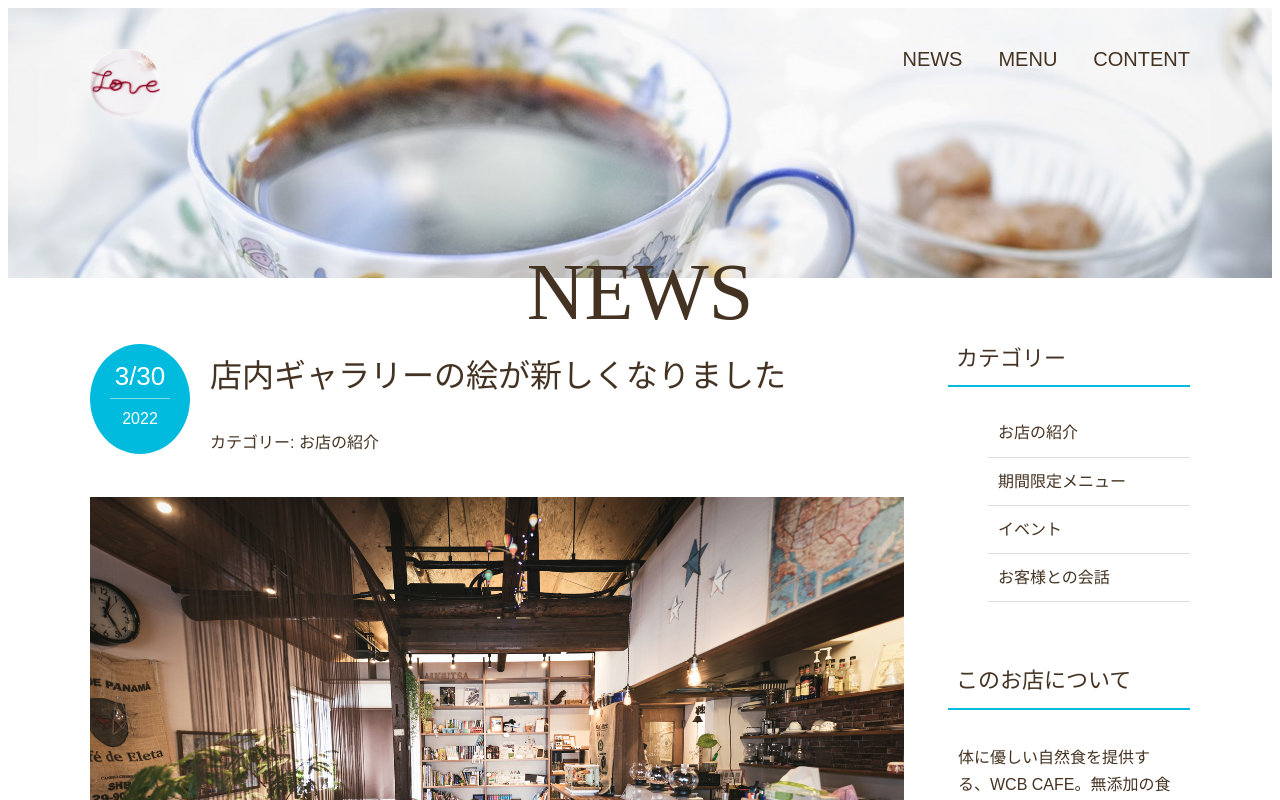
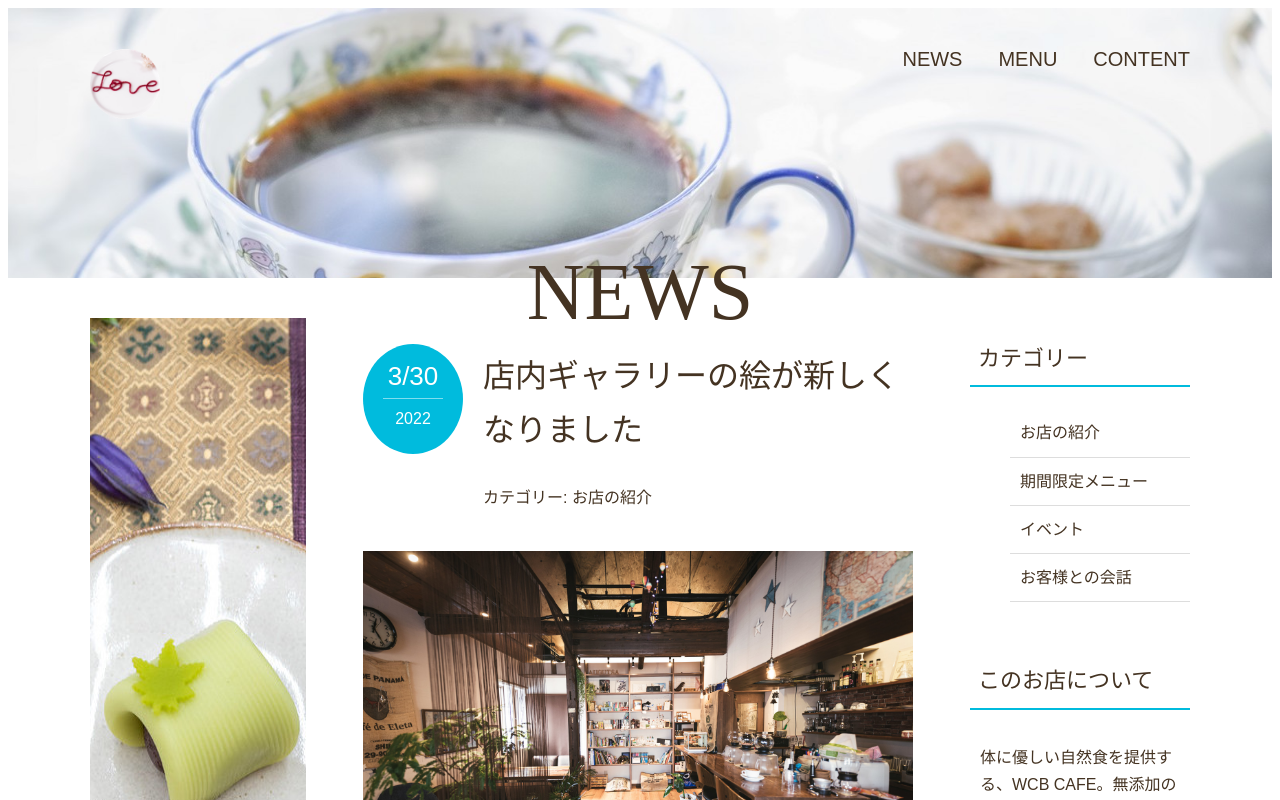
Before and after one commit to rinatz/web-design-nuxt, a Nuxt app: page /news in a window 1280 px wide. Shown: the top 800 px of the page. Built offline with nearby package versions, Linux system fonts and the light colour scheme.

Commit message:
Add an advertisement image

```diff
--- a/components/NewsArticle.vue
+++ b/components/NewsArticle.vue
@@ -22,7 +22,7 @@
 
 <style scoped>
 article {
-  width: 74%;
+  width: 50%;
 }
 
 .post-info {
--- a/components/NewsContent.vue
+++ b/components/NewsContent.vue
@@ -1,7 +1,8 @@
 <template>
   <div class="news-contents wrapper">
-    <NewsArticle />
-    <NewsSideBar />
+    <NewsArticle class="article" />
+    <NewsSideBar class="aside" />
+    <img class="ad" src="~/assets/img/wagashi.jpeg" alt="新メニュー登場" />
   </div>
 </template>
 
@@ -17,4 +18,16 @@
     flex-direction: column;
   }
 }
+
+.ad {
+  order: 1;
+}
+
+.article {
+  order: 2;
+}
+
+.aside {
+  order: 3;
+}
 </style>
--- a/components/NewsSideBar.vue
+++ b/components/NewsSideBar.vue
@@ -25,7 +25,7 @@
 }
 
 aside {
-  width: 22%;
+  width: 20%;
 }
 
 aside p {
```
Also changed, not shown: assets/img/wagashi.jpeg (added).
